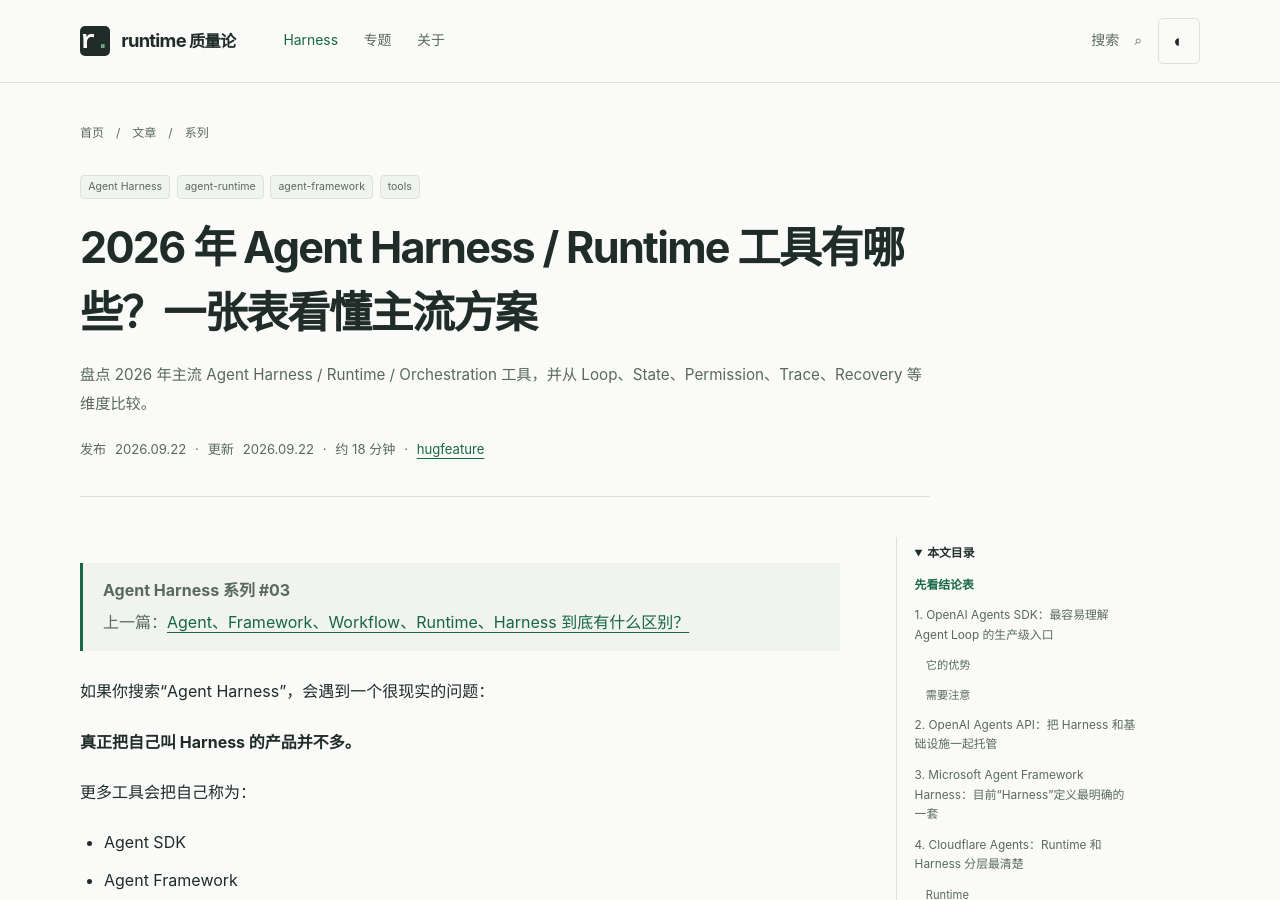
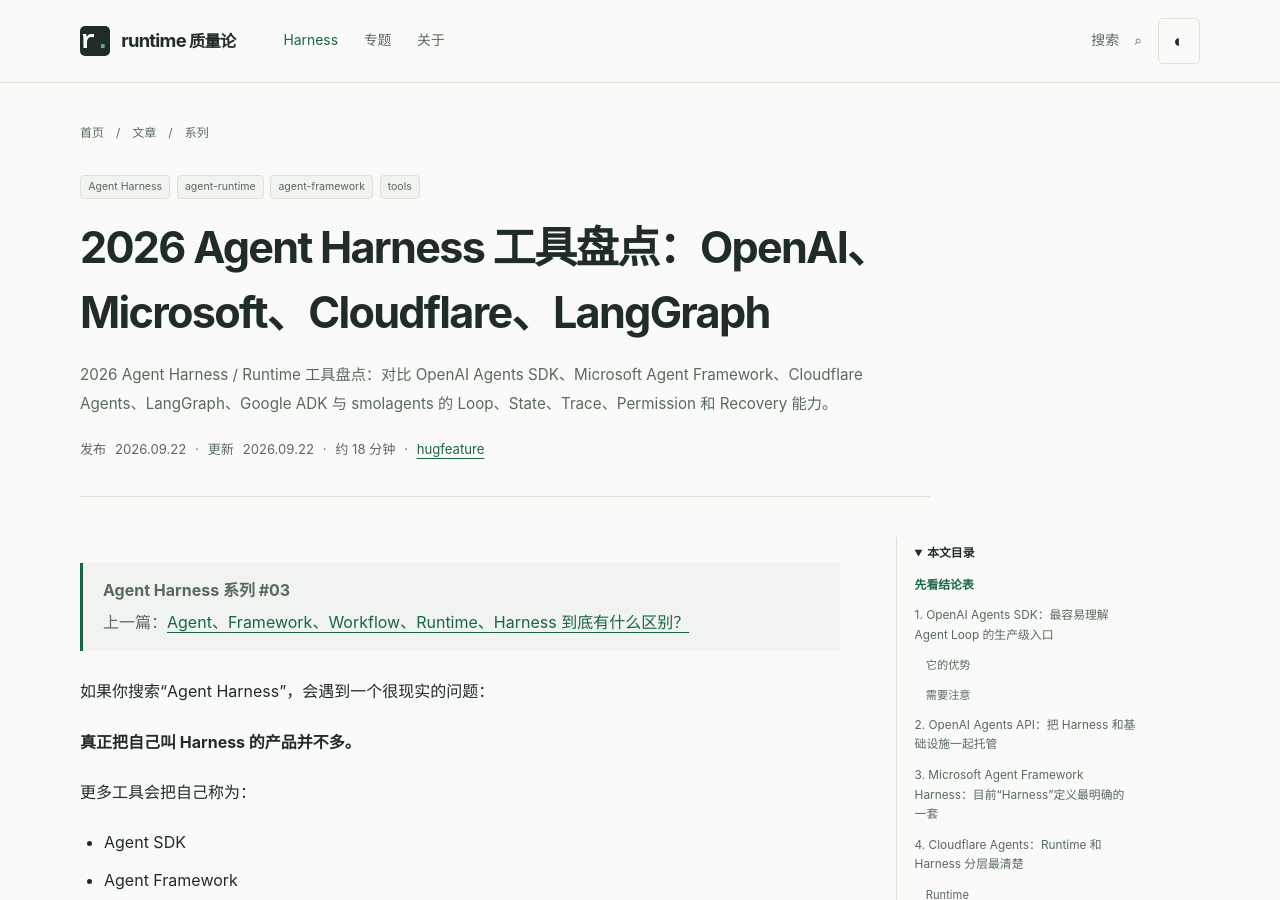
Before and after one commit to hugfeature/hugfeature.github.io, a Jekyll site: the page built from _posts/2026-09-22-agent-harness-runtime-tools-2026.md, in a window 1280 px wide and 900 px high. Built offline with Jekyll 4.4.1, drawn with Linux system fonts in a browser that asks for light colours; some of the changed text lies outside the part shown.

Commit message:
Optimize search title and description

```diff
--- a/_posts/2026-09-22-agent-harness-runtime-tools-2026.md
+++ b/_posts/2026-09-22-agent-harness-runtime-tools-2026.md
@@ -1,10 +1,10 @@
 ---
 layout: post
-title: "2026 年 Agent Harness / Runtime 工具有哪些？一张表看懂主流方案"
+title: "2026 Agent Harness 工具盘点：OpenAI、Microsoft、Cloudflare、LangGraph"
 date: 2026-09-22 16:10:00 +0800
 categories: [Agent-Harness, Agent-Runtime]
 permalink: /harness/agent-harness-runtime-tools-2026/
-description: "盘点 2026 年主流 Agent Harness / Runtime / Orchestration 工具，并从 Loop、State、Permission、Trace、Recovery 等维度比较。"
+description: "2026 Agent Harness / Runtime 工具盘点：对比 OpenAI Agents SDK、Microsoft Agent Framework、Cloudflare Agents、LangGraph、Google ADK 与 smolagents 的 Loop、State、Trace、Permission 和 Recovery 能力。"
 tags: ["agent-harness", "agent-runtime", "agent-framework", "tools"]
 series: agent-harness
 series_order: 3
```
